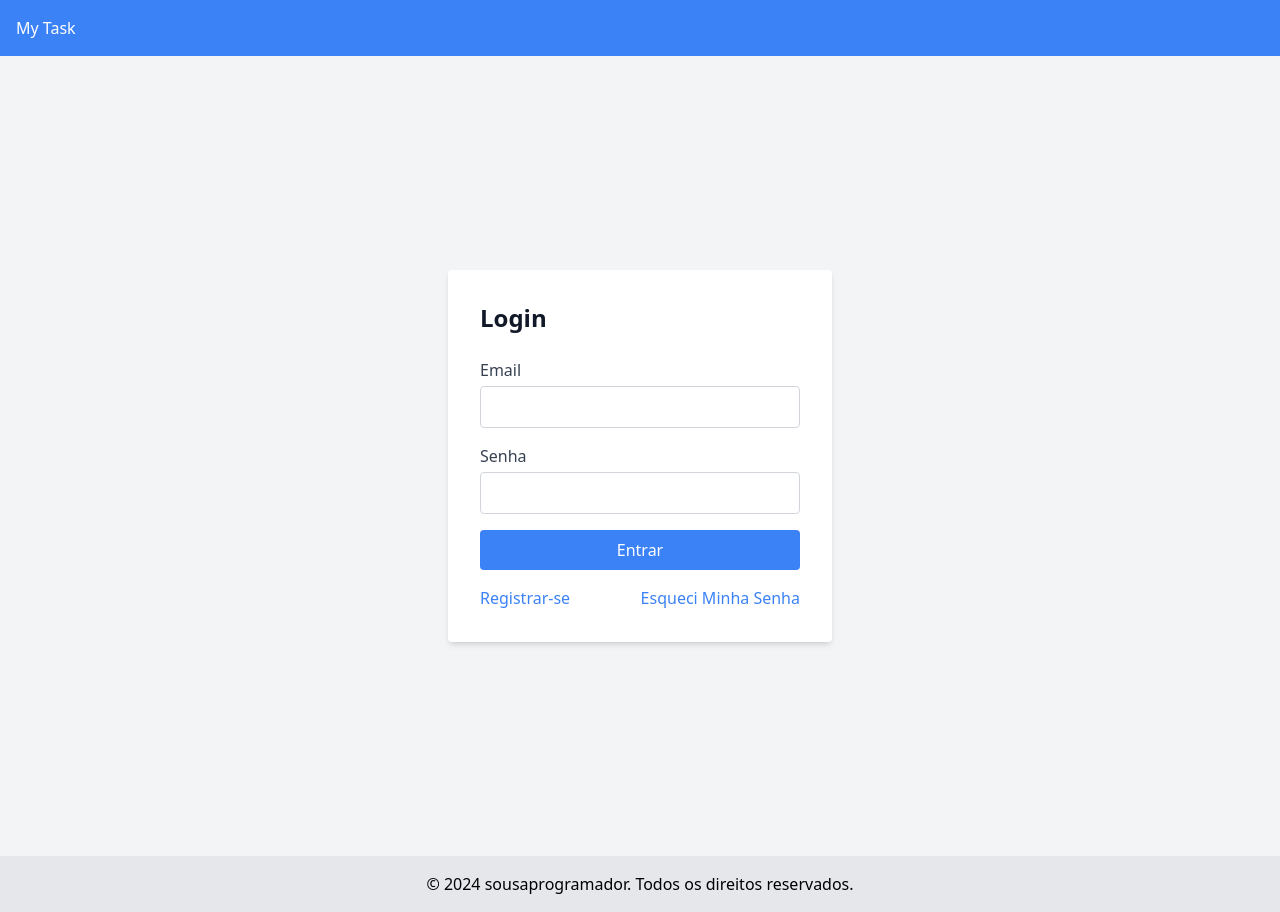
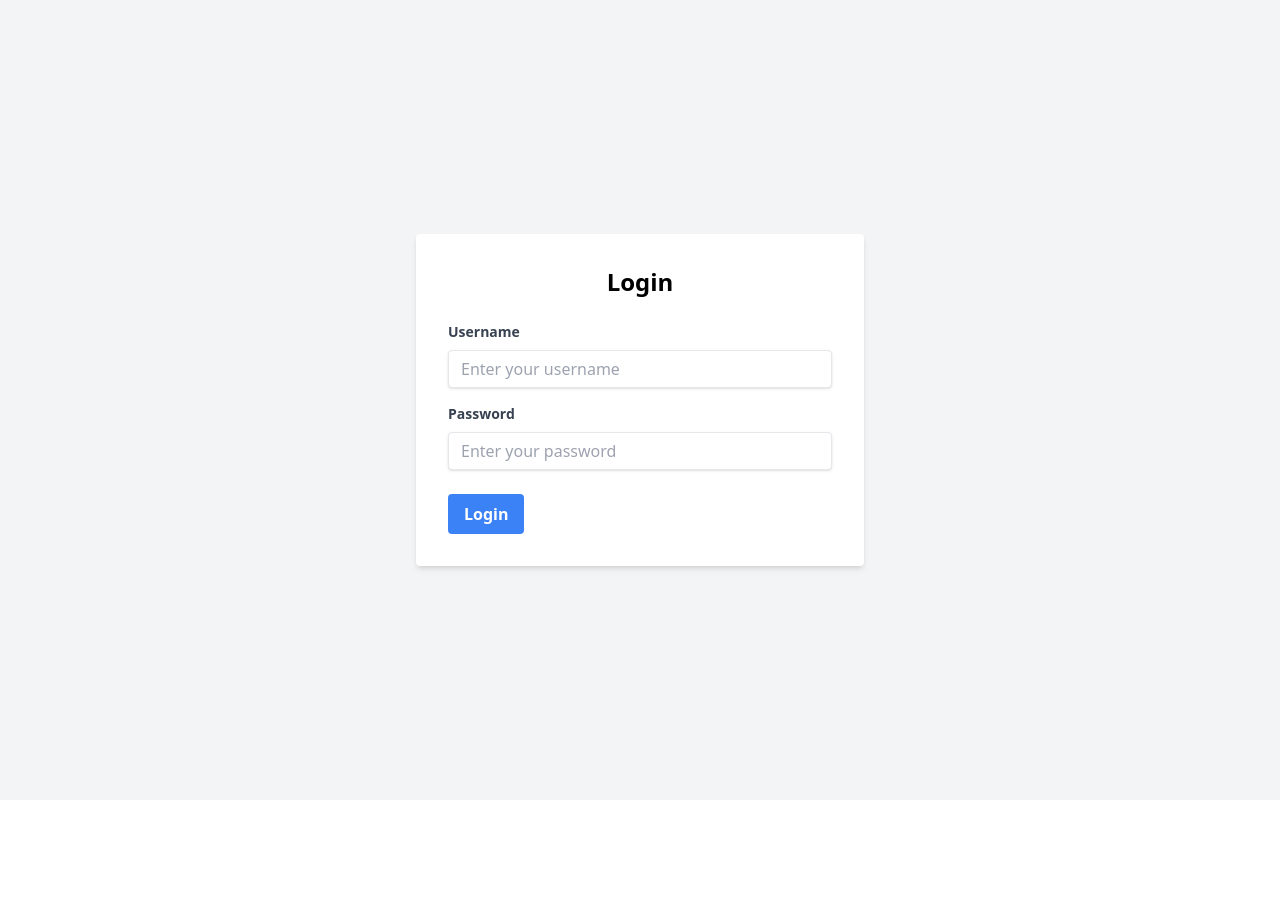
Before and after one commit to sousaprogramador/todo-task-front, a React (Create React App) app: page /login in a window 1280 px wide. After the commit the page ends 800 px from the top, so only its background shows below. Built offline with nearby package versions, Linux system fonts and the light colour scheme.

Commit message:
implementando infra

```diff
--- a/src/App.js
+++ b/src/App.js
@@ -1,30 +1,48 @@
 import React from 'react';
-import { BrowserRouter as Router, Route, Routes } from 'react-router-dom';
+import {
+  BrowserRouter as Router,
+  Route,
+  Routes,
+  useLocation,
+} from 'react-router-dom';
 import Header from './components/Header';
 import Footer from './components/Footer';
+import PrivateRoute from './components/PrivateRoute';
 import Login from './pages/Login';
 import Register from './pages/Register';
 import ForgotPassword from './pages/ForgotPassword';
 import Tasks from './pages/Tasks'; // Página de tarefas
 import { TaskProvider } from './context/TaskContext';
+import { AuthProvider } from './context/AuthContext';
+
+function AppLayout({ children }) {
+  const location = useLocation();
+  const isLoginPage = location.pathname === '/login';
+
+  return (
+    <div className='flex flex-col min-h-screen'>
+      {!isLoginPage && <Header />}
+      <main className='flex-grow'>{children}</main>
+      {!isLoginPage && <Footer />}
+    </div>
+  );
+}
 
 function App() {
   return (
     <Router>
-      <TaskProvider>
-        <div className='flex flex-col min-h-screen'>
-          <Header />
-          <main className='flex-grow'>
+      <AuthProvider>
+        <TaskProvider>
+          <AppLayout>
             <Routes>
-              <Route path='/' element={<Tasks />} />
+              <Route path='/' element={<PrivateRoute element={Tasks} />} />
               <Route path='/login' element={<Login />} />
               <Route path='/register' element={<Register />} />
               <Route path='/forgot-password' element={<ForgotPassword />} />
             </Routes>
-          </main>
-          <Footer />
-        </div>
-      </TaskProvider>
+          </AppLayout>
+        </TaskProvider>
+      </AuthProvider>
     </Router>
   );
 }
--- /dev/null
+++ b/src/components/PrivateRoute.js
@@ -0,0 +1,11 @@
+import React from 'react';
+import { Navigate } from 'react-router-dom';
+import { useAuth } from '../context/AuthContext';
+
+const PrivateRoute = ({ element: Element }) => {
+  const { isAuthenticated } = useAuth();
+
+  return isAuthenticated ? <Element /> : <Navigate to='/login' />;
+};
+
+export default PrivateRoute;
--- /dev/null
+++ b/src/context/AuthContext.js
@@ -0,0 +1,48 @@
+import React, { createContext, useContext, useState, useEffect } from 'react';
+import api from '../services/api';
+
+export const AuthContext = createContext();
+
+export const useAuth = () => useContext(AuthContext);
+
+export const AuthProvider = ({ children }) => {
+  const [isAuthenticated, setIsAuthenticated] = useState(false);
+
+  useEffect(() => {
+    const token = localStorage.getItem('authToken');
+    if (token) {
+      setIsAuthenticated(true);
+    }
+  }, []);
+
+  const login = async (username, password) => {
+    try {
+      const response = await api.post('/auth/login', {
+        email: username,
+        password,
+      });
+
+      const token = response.data.accessToken;
+
+      localStorage.setItem('authToken', token);
+
+      setIsAuthenticated(true);
+
+      return true;
+    } catch (error) {
+      console.error('Erro ao fazer login:', error);
+      return false;
+    }
+  };
+
+  const logout = () => {
+    localStorage.removeItem('authToken');
+    setIsAuthenticated(false);
+  };
+
+  return (
+    <AuthContext.Provider value={{ isAuthenticated, login, logout }}>
+      {children}
+    </AuthContext.Provider>
+  );
+};
--- a/src/pages/Login.js
+++ b/src/pages/Login.js
@@ -1,41 +1,71 @@
-import React from 'react';
-import { Link } from 'react-router-dom';
+import React, { useState } from 'react';
+import { useAuth } from '../context/AuthContext';
+import { useNavigate } from 'react-router-dom';
 
 function Login() {
+  const [username, setUsername] = useState('');
+  const [password, setPassword] = useState('');
+  const { login } = useAuth();
+  const navigate = useNavigate();
+  const [error, setError] = useState('');
+
+  const handleSubmit = async (event) => {
+    event.preventDefault();
+    const isAuthenticated = await login(username, password);
+    if (isAuthenticated) {
+      navigate('/'); // Redireciona para a página principal após o login
+    } else {
+      setError('Credenciais inválidas');
+    }
+  };
+
   return (
     <div className='min-h-screen flex items-center justify-center bg-gray-100'>
-      <div className='bg-white p-8 rounded shadow-md w-full max-w-sm'>
-        <h2 className='text-2xl font-bold mb-6 text-gray-900'>Login</h2>
-        <form>
+      <div className='bg-white p-8 rounded shadow-md w-full max-w-md'>
+        <h2 className='text-2xl font-bold mb-6 text-center'>Login</h2>
+        <form onSubmit={handleSubmit}>
           <div className='mb-4'>
-            <label className='block text-gray-700'>Email</label>
+            <label
+              className='block text-gray-700 text-sm font-bold mb-2'
+              htmlFor='username'
+            >
+              Username
+            </label>
             <input
-              type='email'
-              className='mt-1 w-full p-2 border border-gray-300 rounded focus:outline-none focus:ring-2 focus:ring-blue-500'
+              id='username'
+              type='text'
+              placeholder='Enter your username'
+              value={username}
+              onChange={(e) => setUsername(e.target.value)}
+              className='shadow appearance-none border rounded w-full py-2 px-3 text-gray-700 leading-tight focus:outline-none focus:ring-2 focus:ring-blue-500'
             />
           </div>
-          <div className='mb-4'>
-            <label className='block text-gray-700'>Senha</label>
+          <div className='mb-6'>
+            <label
+              className='block text-gray-700 text-sm font-bold mb-2'
+              htmlFor='password'
+            >
+              Password
+            </label>
             <input
+              id='password'
               type='password'
-              className='mt-1 w-full p-2 border border-gray-300 rounded focus:outline-none focus:ring-2 focus:ring-blue-500'
+              placeholder='Enter your password'
+              value={password}
+              onChange={(e) => setPassword(e.target.value)}
+              className='shadow appearance-none border rounded w-full py-2 px-3 text-gray-700 leading-tight focus:outline-none focus:ring-2 focus:ring-blue-500'
             />
           </div>
-          <button
-            type='submit'
-            className='w-full bg-blue-500 text-white p-2 rounded hover:bg-blue-600'
-          >
-            Entrar
-          </button>
+          {error && <p className='text-red-500 text-xs italic mb-4'>{error}</p>}
+          <div className='flex items-center justify-between'>
+            <button
+              type='submit'
+              className='bg-blue-500 hover:bg-blue-700 text-white font-bold py-2 px-4 rounded focus:outline-none focus:ring-2 focus:ring-blue-500'
+            >
+              Login
+            </button>
+          </div>
         </form>
-        <div className='mt-4 flex justify-between'>
-          <Link to='/register' className='text-blue-500 hover:underline'>
-            Registrar-se
-          </Link>
-          <Link to='/forgot-password' className='text-blue-500 hover:underline'>
-            Esqueci Minha Senha
-          </Link>
-        </div>
       </div>
     </div>
   );
```
